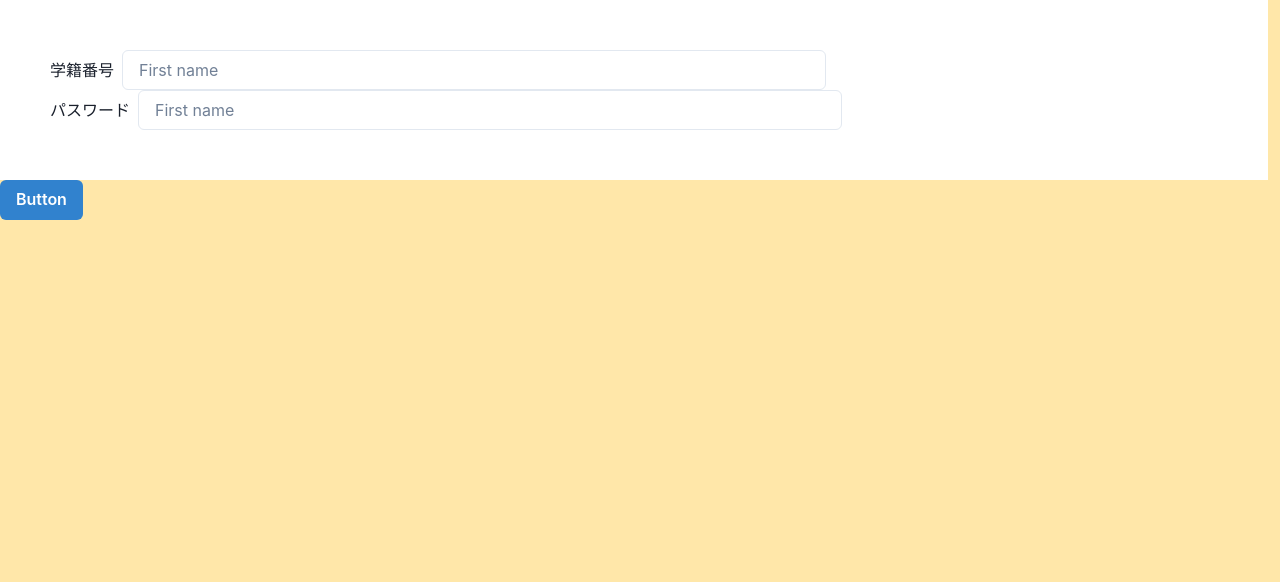
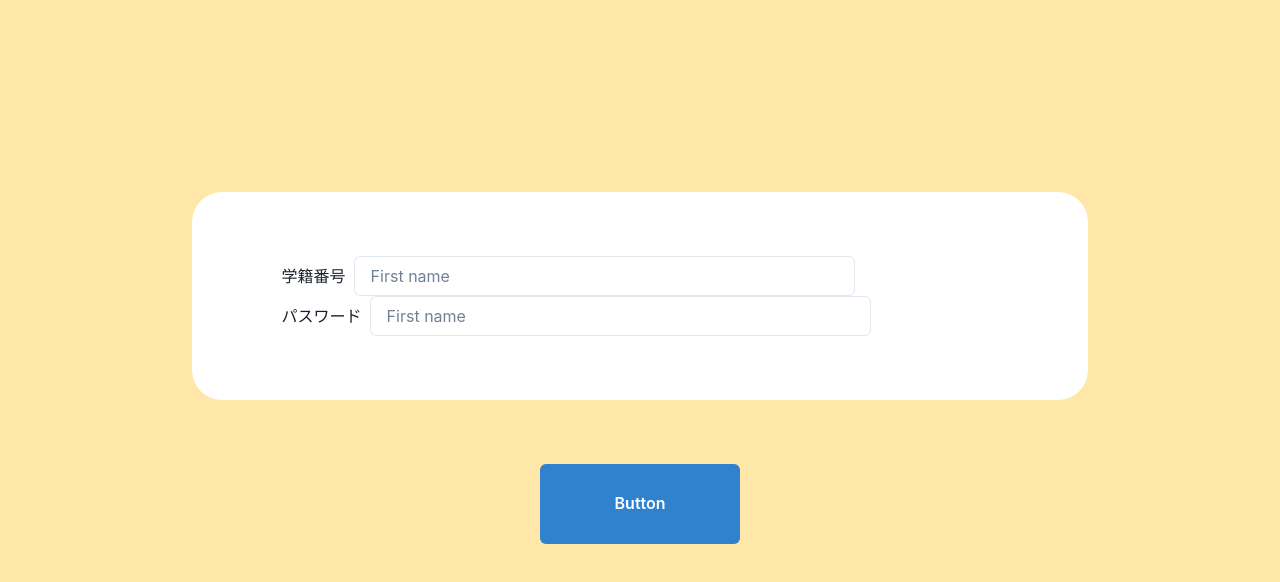
Before and after one commit to tama10171/next-recruit-app, a Next.js app: page / in a window 1280 px wide. Shown: the top 582 px of the page. Built offline with nearby package versions, Linux system fonts and the light colour scheme; no server answers.

Commit message:
sassの導入

```diff
--- a/pages/_app.tsx
+++ b/pages/_app.tsx
@@ -1,5 +1,6 @@
 import { ChakraProvider } from '@chakra-ui/react'
 import type { AppProps } from 'next/app'
+import '../styles/style.css'
 
 export default function App({ Component, pageProps }: AppProps) {
   return (
--- a/pages/signin/index.tsx
+++ b/pages/signin/index.tsx
@@ -1,24 +1,27 @@
 import { PageLayout } from '@/components/layouts/PageLayout'
-import { Box, Button, Center, FormControl, FormLabel, HStack, Input, Text } from '@chakra-ui/react'
+import { AlertDialogBody, Box, Button, Center, FormControl, FormLabel, HStack, Input, Text } from '@chakra-ui/react'
+// import "../../styles/style.css"
 
 export const SignIn = () => {
   return (
     <PageLayout>
-      <Box width={'1268px'} bg="white" padding={'50px'}>
+      <div className="login_flex">
+      <Box className='login_box' bg="white">
         <HStack>
           <Text>学籍番号</Text>
-          <FormControl isRequired width={'704px'}>
+          <FormControl isRequired width={'70%'}>
             <Input placeholder="First name" />
           </FormControl>
         </HStack>
         <HStack>
           <Text>パスワード</Text>
-          <FormControl isRequired width={'704px'}>
+          <FormControl isRequired width={'70%'}>
             <Input placeholder="First name" />
           </FormControl>
         </HStack>
       </Box>
-      <Button colorScheme="blue">Button</Button>
+      <Button className='login_btn' colorScheme="blue">Button</Button>
+      </div>
     </PageLayout>
   )
 }
--- /dev/null
+++ b/styles/_main.scss
@@ -0,0 +1,22 @@
+@use "set";
+@use "mixin" as m;
+
+.login_flex{
+	width: 100%;
+	height: 100%;
+	display: flex;
+	justify-content: center;
+	flex-direction: column;
+	align-items: center;
+	.login_box{
+		width: 70%;
+		max-width: 1200px;
+		padding: 5% 7%;
+		border-radius: 30px;
+	}
+	.login_btn{
+		margin: 5%;
+		width: 200px;
+		height: 80px;
+	}
+}
--- /dev/null
+++ b/styles/_set.scss
@@ -0,0 +1,7 @@
+@use "mixin" as m;
+// flex中央
+.flex{
+	display: flex;
+	justify-content: center;
+	align-items: center;
+}
--- /dev/null
+++ b/styles/style.css
@@ -0,0 +1,25 @@
+.flex {
+  display: flex;
+  justify-content: center;
+  align-items: center;
+}
+
+.login_flex {
+  width: 100%;
+  height: 100%;
+  display: flex;
+  justify-content: center;
+  flex-direction: column;
+  align-items: center;
+}
+.login_flex .login_box {
+  width: 70%;
+  max-width: 1200px;
+  padding: 5% 7%;
+  border-radius: 30px;
+}
+.login_flex .login_btn {
+  margin: 5%;
+  width: 200px;
+  height: 80px;
+}/*# sourceMappingURL=style.css.map */
--- /dev/null
+++ b/styles/style.scss
@@ -0,0 +1,2 @@
+@use "main";
+@use "set";
```
Also changed, not shown: styles/_mixin.scss (added, +10 -0 lines), styles/normalize.css (added), 1 other file (tests, documents, lock files or other folders).
